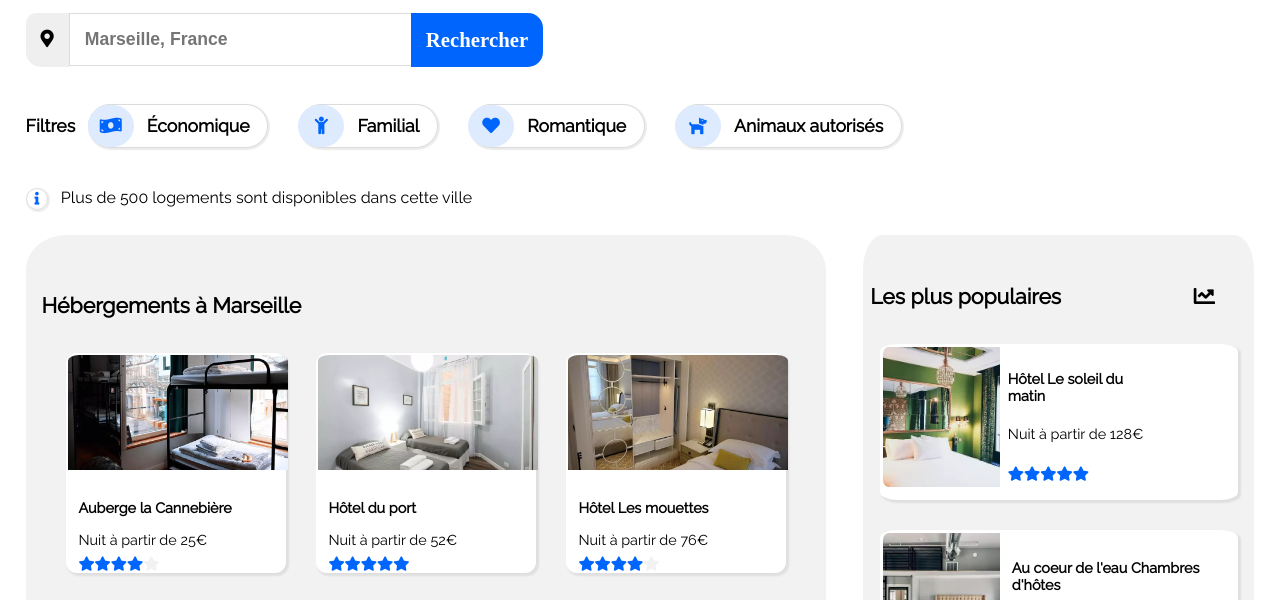
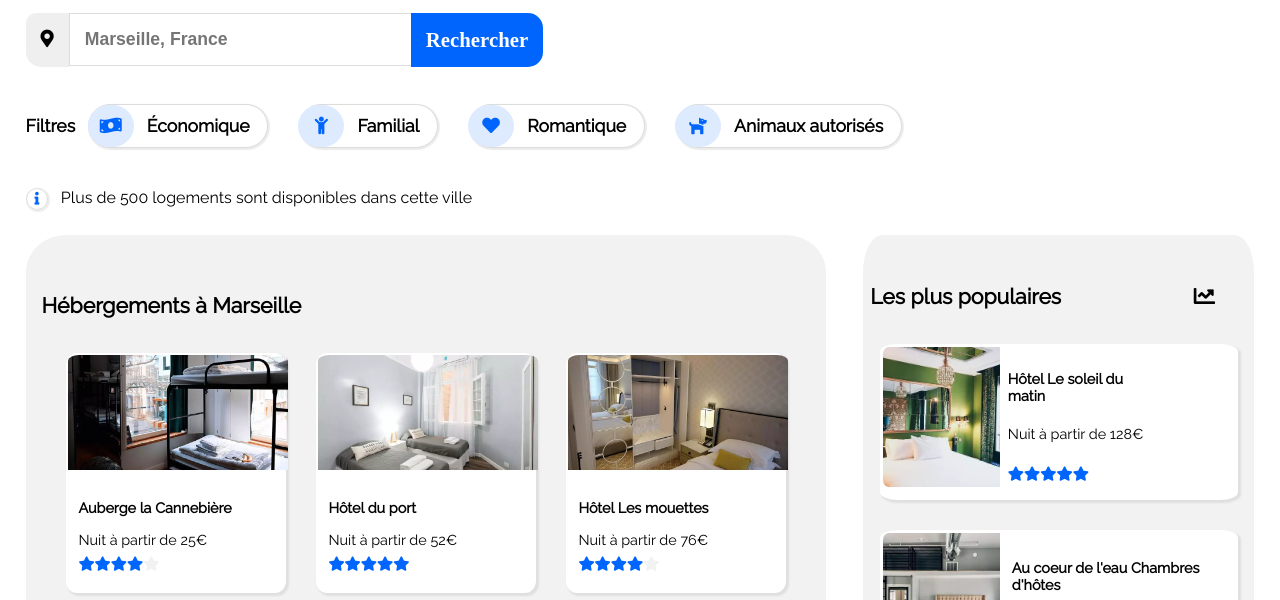
Before and after one commit to el-opcr/EricLonguemare_2_16102020, a plain HTML site: page index.html in a window 1280 px wide. Shown: the part 146-746 px from the top of the page. Drawn offline with Linux system fonts and the light colour scheme.

Commit message:
add extra padding at hebergement card stars footer

```diff
--- a/assets/css/style.css
+++ b/assets/css/style.css
@@ -148,6 +148,10 @@ p.accroche-secondaire {
 p.espace {
   padding: 0 0 0 5% !important;
   margin: 0.5em 0 0 0 !important;
+}
+
+p.espace i {
+  padding-bottom: 20px;
 }
 
 .blue-star {
```
